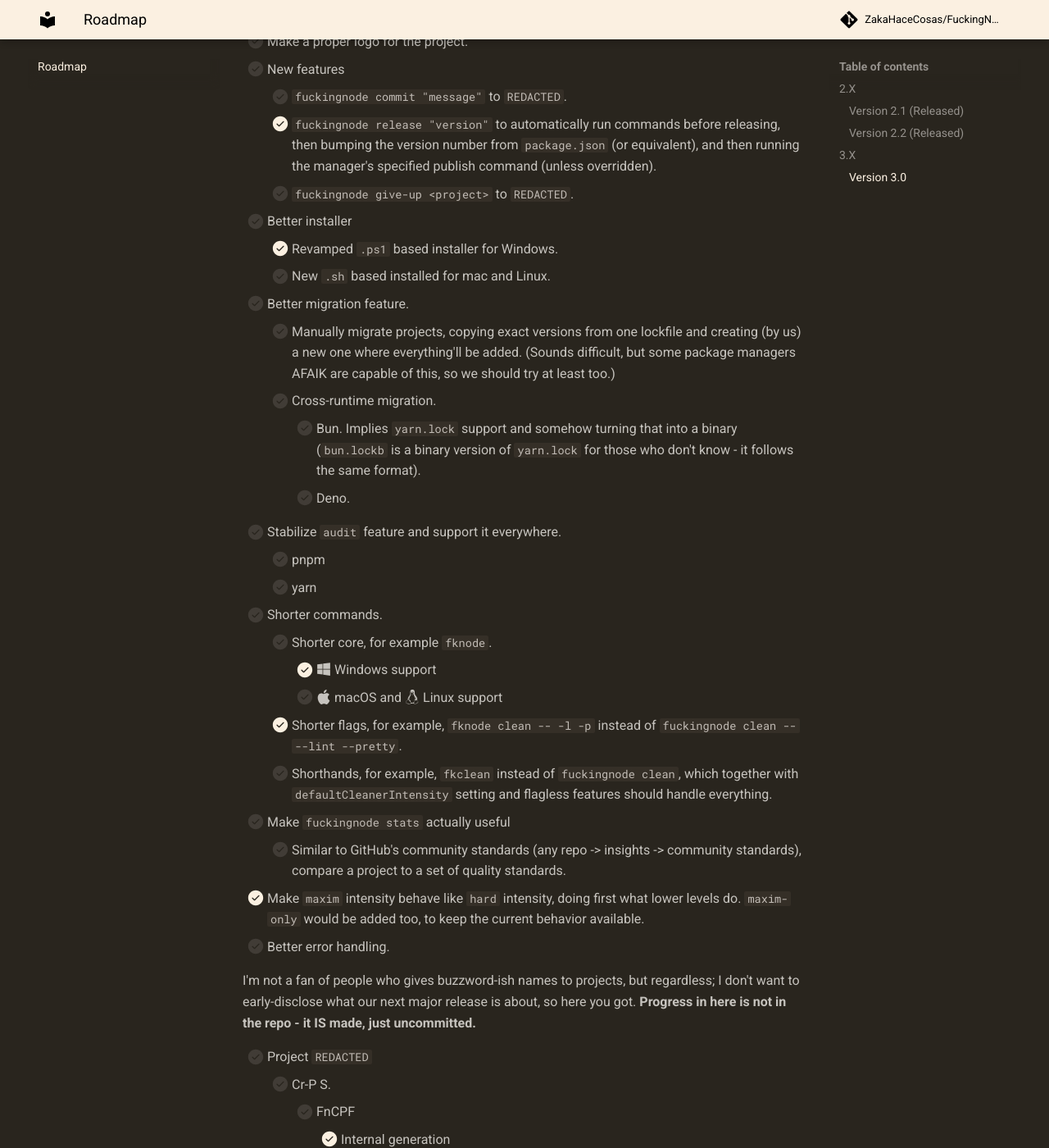
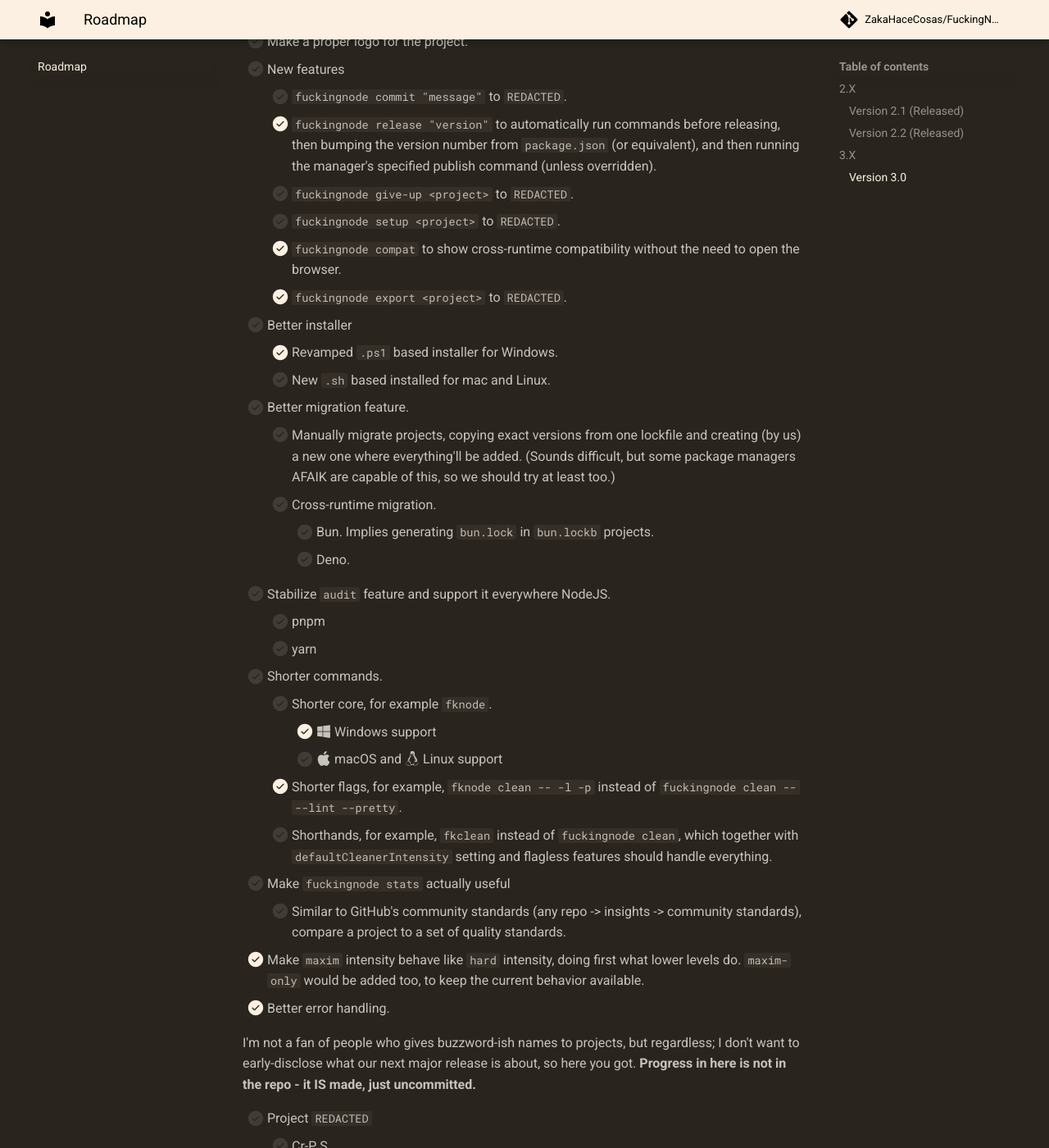
Before and after one commit to ZakaHaceCosas/FuckingNode, an MkDocs documentation site: the page built from docs/about/roadmap.md, in a window 1280 px wide and 1400 px high, scrolled down 1057 px. Shown: the whole window at 82% size. Built offline with MkDocs 1.6.1 and Material for MkDocs 9.7.7, drawn with Linux system fonts in a browser that asks for light colours; comment, search, counter and statistics services are not loaded; some of the changed lines change nothing that is shown; some of the changed text lies outside the part shown.

Commit message:
update roadmap and stuff

```diff
--- a/docs/about/roadmap.md
+++ b/docs/about/roadmap.md
@@ -34,15 +34,18 @@ We'll expand (and rarely, but not impossibly, shrink) this roadmap as we make pr
     - [ ] `fuckingnode commit "message"` to `REDACTED`.
     - [X] `fuckingnode release "version"` to automatically run commands before releasing, then bumping the version number from `package.json` (or equivalent), and then running the manager's specified publish command (unless overridden).
     - [ ] `fuckingnode give-up <project>` to `REDACTED`.
+    - [ ] `fuckingnode setup <project>` to `REDACTED`.
+    - [x] `fuckingnode compat` to show cross-runtime compatibility without the need to open the browser.
+    - [x] `fuckingnode export <project>` to `REDACTED`.
 - [ ] Better installer
     - [X] Revamped `.ps1` based installer for Windows.
     - [ ] New `.sh` based installed for mac and Linux.
 - [ ] Better migration feature.
     - [ ] Manually migrate projects, copying exact versions from one lockfile and creating (by us) a new one where everything'll be added. (Sounds difficult, but some package managers AFAIK are capable of this, so we should try at least too.)
     - [ ] Cross-runtime migration.
-        - [ ] Bun. Implies `yarn.lock` support and somehow turning that into a binary (`bun.lockb` is a binary version of `yarn.lock` for those who don't know - it follows the same format).
+        - [ ] Bun. Implies generating `bun.lock` in `bun.lockb` projects.
         - [ ] Deno.
-- [ ] Stabilize `audit` feature and support it everywhere.
+- [ ] Stabilize `audit` feature and support it everywhere NodeJS.
     - [ ] pnpm
     - [ ] yarn
 - [ ] Shorter commands.
@@ -54,23 +57,31 @@ We'll expand (and rarely, but not impossibly, shrink) this roadmap as we make pr
 - [ ] Make `fuckingnode stats` actually useful
     - [ ] Similar to GitHub's community standards (any repo -> insights -> community standards), compare a project to a set of quality standards.
 - [X] Make `maxim` intensity behave like `hard` intensity, doing first what lower levels do. `maxim-only` would be added too, to keep the current behavior available.
-- [ ] Better error handling.
+- [x] Better error handling.
 
 I'm not a fan of people who gives buzzword-ish names to projects, but regardless; I don't want to early-disclose what our next major release is about, so here you got. **Progress in here is not in the repo - it IS made, just uncommitted.**
 
 - [ ] Project `REDACTED`
     - [ ] Cr-P S.
-        - [ ] FnCPF
+        - [x] FnCPF
             - [x] Internal generation
-            - [ ] Ability to export it
+            - [x] Ability to export it
         - [ ] Ps.
             - [ ] G`REDACTED`
                 - [x] Base
+                    - [x] Recon
+                    - [x] Interaction
                 - [ ] Operations
+                    - [x] Base op
+                    - [ ] Advanced op
                 - [ ] Extras
             - [ ] C`REDACTED`
                 - [ ] Base
+                    - [ ] Recon
+                    - [x] Interaction
                 - [ ] Operations
+                    - [ ] Base op
+                    - [ ] Advanced op
                 - [ ] Extras
     - [ ] FnIL
         - [ ] Audit
--- a/docs/overrides/main.html
+++ b/docs/overrides/main.html
@@ -7,10 +7,3 @@
     async
 ></script>
 {% endblock %}
-
-{% block outdated %}
-  You're not viewing the latest version.
-  <a href="{{ '../' ~ base_url }}">
-    <strong>Click here to go to latest.</strong>
-  </a>
-{% endblock %}
```
